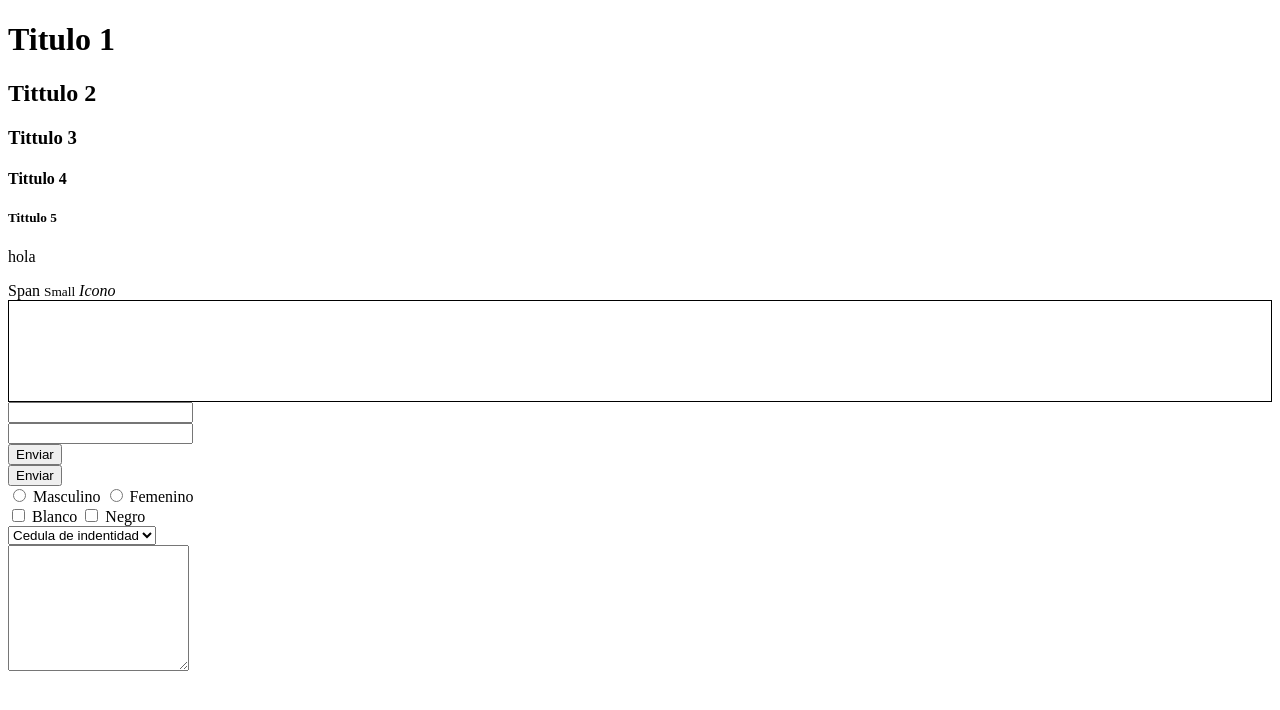
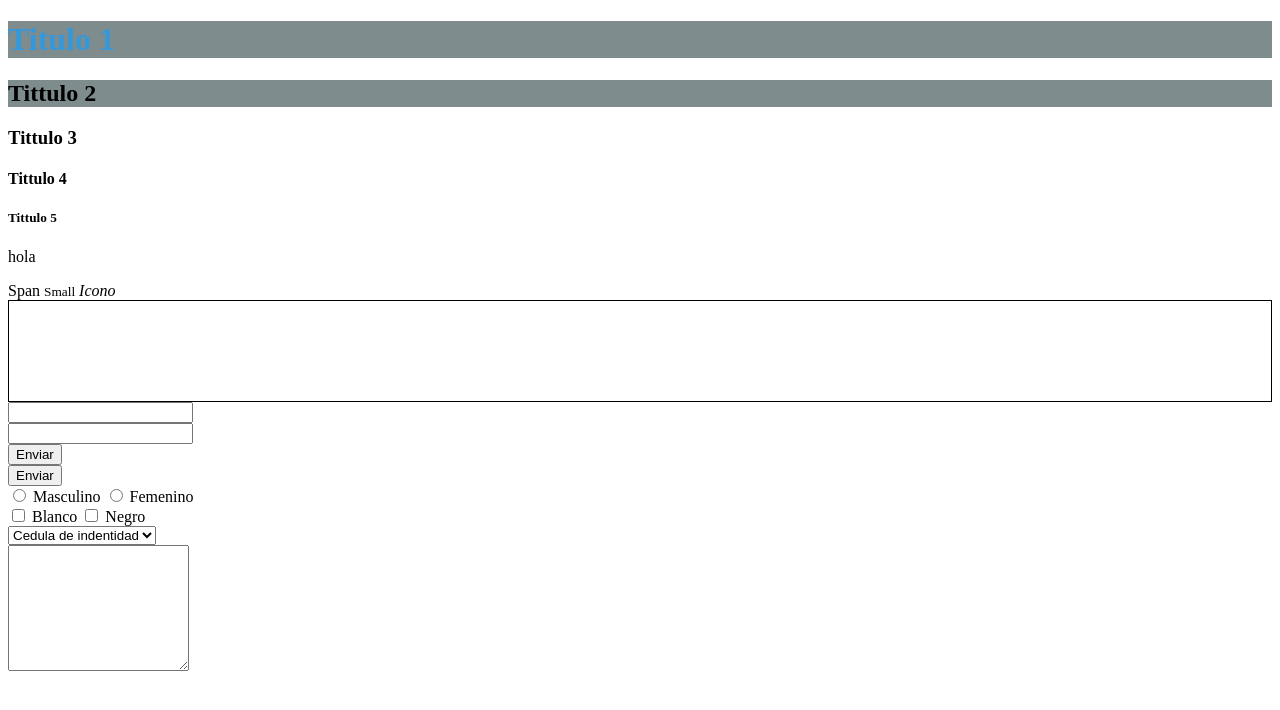
Before and after one commit to JesusE123/html-class, a plain HTML site: page index.html in a window 1280 px wide. Drawn offline with Linux system fonts and the light colour scheme.

Commit message:
Trabajando con estilos

```diff
--- a/index.html
+++ b/index.html
@@ -2,8 +2,8 @@
 <html>
   <head></head>
   <body>
-    <h1>Titulo 1</h1>
-    <h2>Tittulo 2</h2>
+    <h1 style="color: #3498db; background-color: #7f8c8d;">Titulo 1</h1>
+    <h2 style="background-color: #7f8c8d;">Tittulo 2</h2>
     <h3>Tittulo 3</h3>
     <h4>Tittulo 4</h4>
     <h5>Tittulo 5</h5>
```
